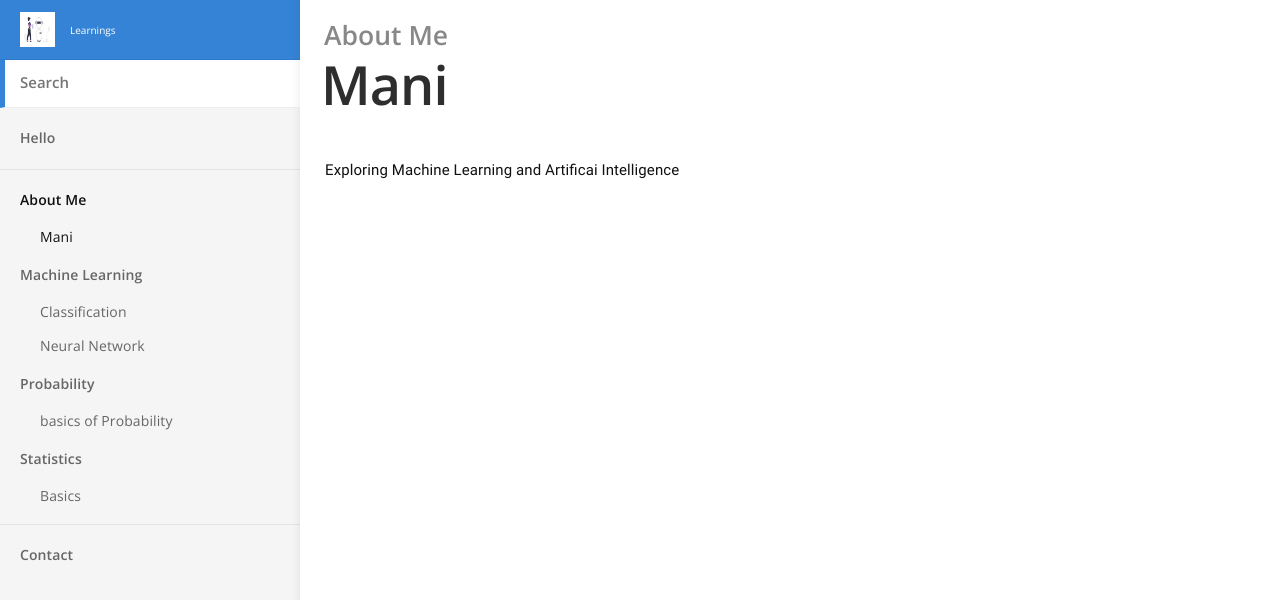
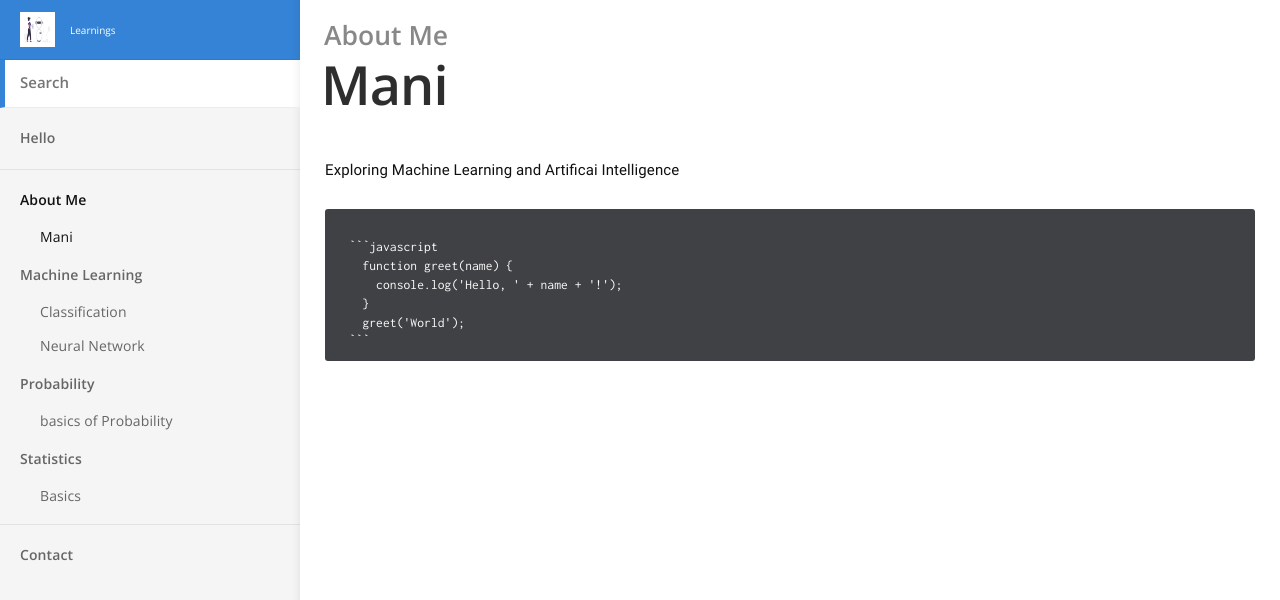
Before and after one commit to mperumal-usd/myLearnings, a Jekyll site: the page built from _docs/AboutMe.md, in a window 1280 px wide. Shown: the top 600 px of the page. Built offline with Jekyll 4.4.1, drawn with Linux system fonts in a browser that asks for light colours.

Commit message:
Update AboutMe.md

````diff
--- a/_docs/AboutMe.md
+++ b/_docs/AboutMe.md
@@ -5,3 +5,12 @@ order: 1
 ---
 
 Exploring Machine Learning and Artificai Intelligence
+
+<pre>
+  ```javascript
+    function greet(name) {
+      console.log('Hello, ' + name + '!');
+    }
+    greet('World');
+  ```
+</pre>
````
